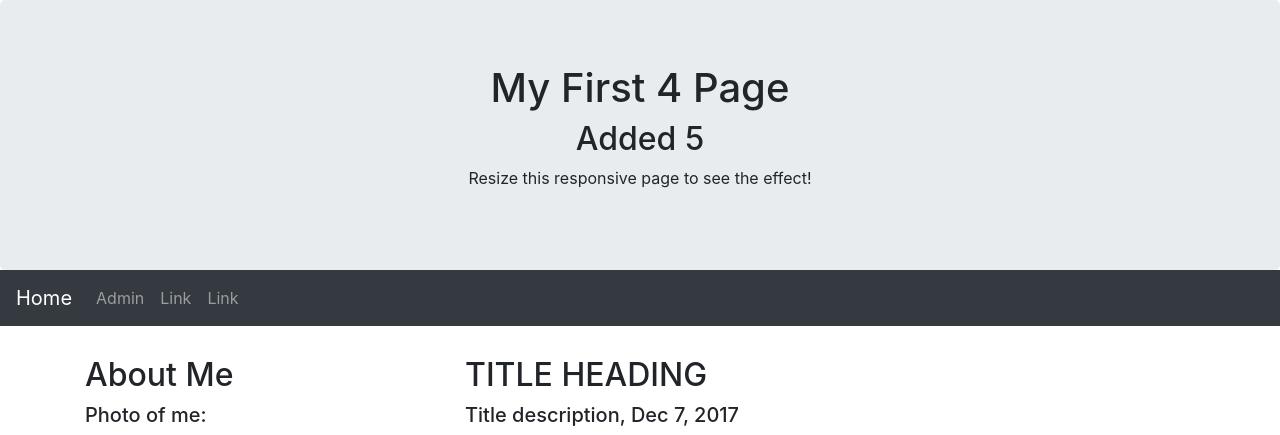
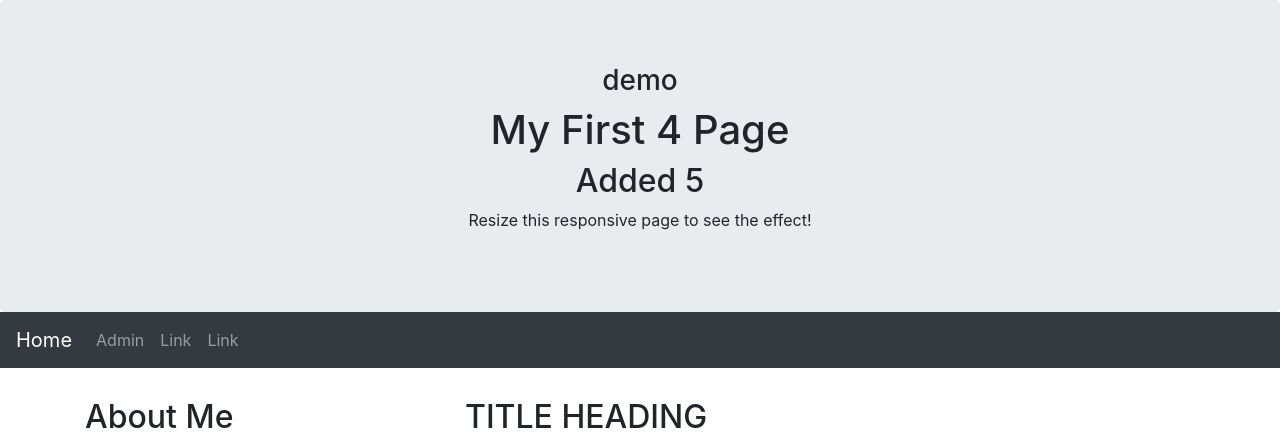
Before and after one commit to krishnabharambe/Django-QR-Forms, a Django app: page / in a window 1280 px wide. Shown: the top 435 px of the page. Run offline with Django 3.2, Linux system fonts and the light colour scheme; some libraries are stand-ins or nearby versions.

Commit message:
added demo

```diff
--- a/homePage/templates/homePage/index.html
+++ b/homePage/templates/homePage/index.html
@@ -18,6 +18,7 @@
 <body>
 
 <div class="jumbotron text-center" style="margin-bottom:0">
+  <h3> demo </h3>
   <h1>My First 4 Page</h1>
   <h2>Added 5</h2>
   <p>Resize this responsive page to see the effect!</p>
```
